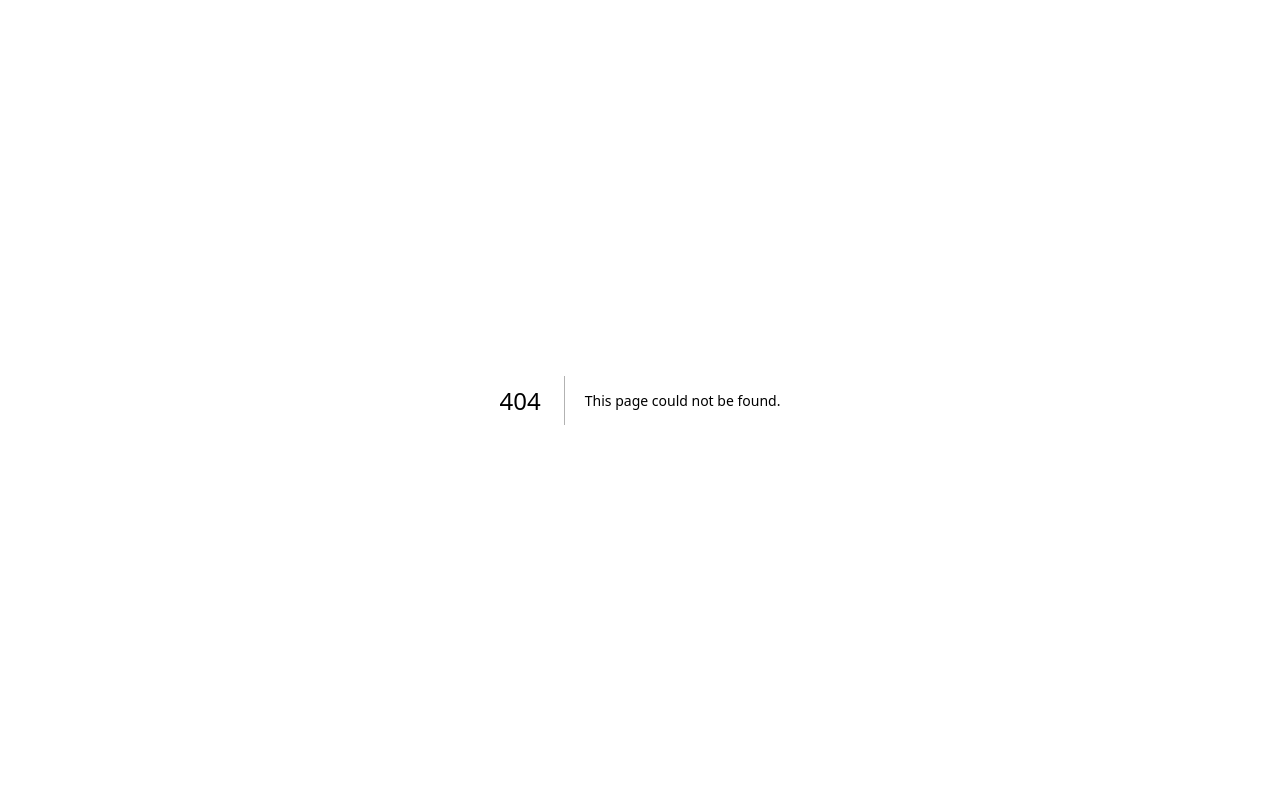
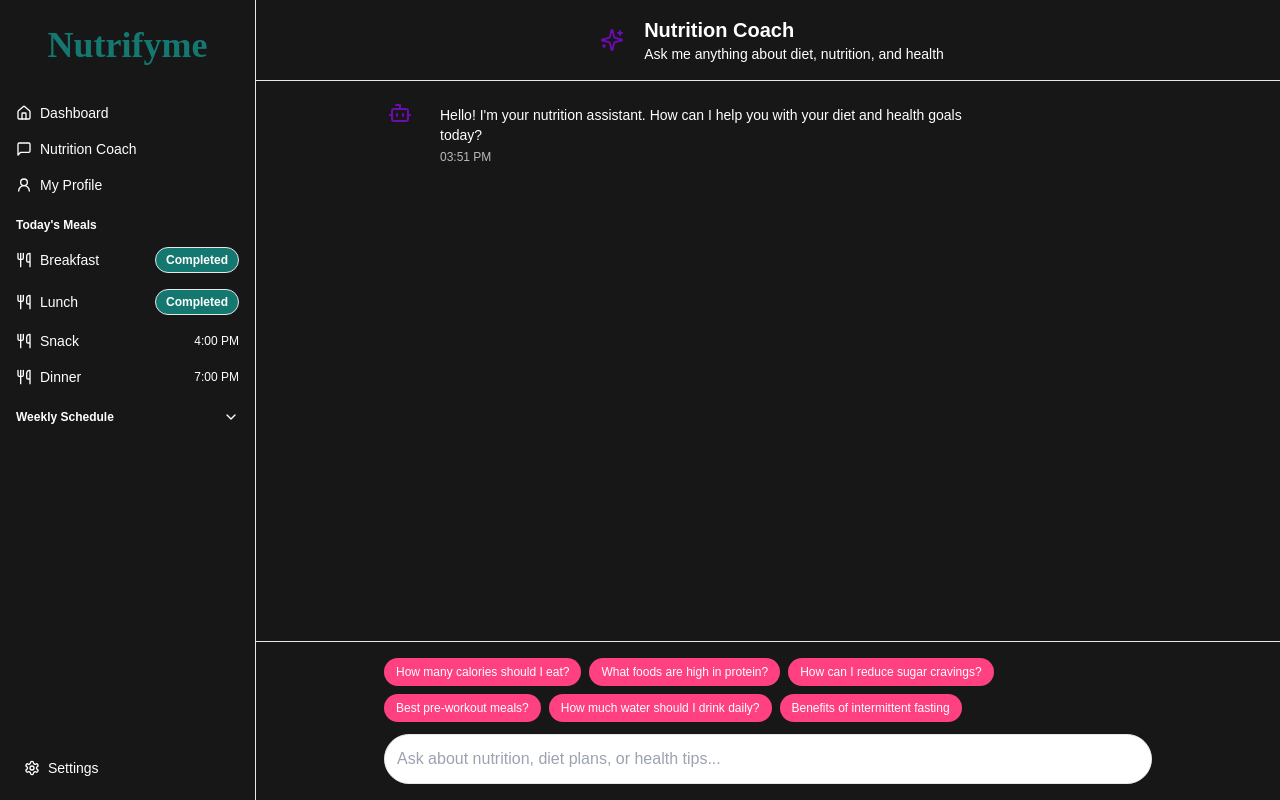
Before and after one commit to TheSubMish/nutrify-v2, a Next.js app: page /dashboard/chat in a window 1280 px wide. Before the commit this address had no page. Built offline with nearby package versions, Linux system fonts and the light colour scheme.

Commit message:
fix: dashboard layout and minor changes

```diff
--- a/src/app/chat/page.jsx
+++ b/src/app/dashboard/chat/page.jsx
@@ -92,7 +92,7 @@
 
   return (
     <div className="flex h-screen bg-background">
-      <AppSidebar />
+      {/* <AppSidebar /> */}
       <main className="flex-1 flex flex-col overflow-hidden">
         <ChatHeader />
 
--- /dev/null
+++ b/src/app/dashboard/layout.jsx
@@ -0,0 +1,14 @@
+import { AppSidebar } from "@/components/dashboard/app-sidebar"
+
+export default function Layout({ children }){
+    return (
+        <>
+            <div className="flex h-screen bg-background">
+                <AppSidebar />
+                <main className="flex-1 flex flex-col overflow-hidden">
+                    {children}
+                </main>
+            </div>
+        </>
+    )
+}
--- a/src/app/globals.css
+++ b/src/app/globals.css
@@ -3,6 +3,7 @@
 @tailwind utilities;
 
 @import url('https://fonts.googleapis.com/css2?family=Gabarito:wght@400..900&family=Inter:ital,opsz,wght@0,14..32,100..900;1,14..32,100..900&display=swap');
+@import url('https://fonts.googleapis.com/css2?family=Slackey&display=swap');
 
 .gabarito-uniquifier {
   font-family: "Inter", serif;
@@ -11,6 +12,11 @@
   font-style: normal;
 }
 
+.slackey-regular {
+  font-family: "Slackey", cursive;
+  font-weight: 700;
+  font-style: normal;
+}
 
 :root {
   /* Theme Colors */
--- a/src/components/dashboard/app-sidebar.jsx
+++ b/src/components/dashboard/app-sidebar.jsx
@@ -96,7 +96,7 @@
             height={48}
             className="w-8 h-8 md:w-10 md:h-10 lg:w-12 lg:h-12"
           /> */}
-          <span className="text-center">Nutrifyme</span>
+          <span className="text-center slackey-regular secondary">Nutrifyme</span>
         </Link>
         <div
           className="md:hidden cursor-pointer z-20"
@@ -156,7 +156,7 @@
                 </SidebarMenuItem>
                 <SidebarMenuItem>
                   <SidebarMenuButton asChild>
-                    <a href="/chat">
+                    <a href="/dashboard/chat">
                       <MessageSquare className="h-4 w-4" />
                       <span>Nutrition Coach</span>
                     </a>
@@ -164,7 +164,7 @@
                 </SidebarMenuItem>
                 <SidebarMenuItem>
                   <SidebarMenuButton asChild>
-                    <a href="/profile">
+                    <a href="/dashboard/profile">
                       <User2 className="h-4 w-4" />
                       <span>My Profile</span>
                     </a>
@@ -182,7 +182,7 @@
                 {userData.mealTypes.map((meal) => (
                   <SidebarMenuItem key={meal.name}>
                     <SidebarMenuButton asChild>
-                      <a href={`/meals/${meal.name.toLowerCase()}`}>
+                      <a href={`/dashboard/meals/${meal.name.toLowerCase()}`}>
                         <Utensils className="h-4 w-4" />
                         <span>{meal.name}</span>
                         <span className="ml-auto flex items-center text-xs">
@@ -217,7 +217,7 @@
                     {userData.weekDays.map((day) => (
                       <SidebarMenuItem key={day.day}>
                         <SidebarMenuButton asChild isActive={day.isActive} onClick={(e) => e.stopPropagation()}>
-                          <a href={`/schedule/${day.day.toLowerCase()}`}>
+                          <a href={`/dashboard/schedule/${day.day.toLowerCase()}`}>
                             <Calendar className="h-4 w-4" />
                             <span>{day.day}</span>
                             {day.isActive && <ChevronRight className="ml-auto h-4 w-4" />}
@@ -237,7 +237,7 @@
           <SidebarMenu>
             <SidebarMenuItem>
               <SidebarMenuButton asChild>
-                <a href="/settings">
+                <a href="/dashboard/settings">
                   <Settings className="h-4 w-4" />
                   <span>Settings</span>
                 </a>
--- a/src/components/dashboard/dashboard.jsx
+++ b/src/components/dashboard/dashboard.jsx
@@ -4,7 +4,7 @@
 import { AppSidebar } from "./app-sidebar"
 import MealCard from "./meal-card"
 import NutritionChart from "./nutrition-chart"
-import AIRecommendation from "./ai-recommendation"
+// import AIRecommendation from "./ai-recommendation"
 import CalorieTracker from "./calorie-tracker"
 import WaterIntake from "./water-intake"
 import { Tabs, TabsContent } from "@/components/ui/tabs"
@@ -85,7 +85,7 @@
 
   return (
     <div className="flex h-screen bg-background">
-      <AppSidebar />
+      {/* <AppSidebar /> */}
       <main className="flex-1 overflow-auto p-6">
         <div className="flex items-center justify-between mb-6">
           <div>
@@ -93,10 +93,10 @@
             <p className="text-muted-foreground">Monday, March 1, 2025</p>
           </div>
           <div className="flex gap-3">
-            <Button variant="outline" size="sm">
+            {/* <Button variant="outline" size="sm">
               <RefreshCw className="mr-2 h-4 w-4" />
               Refresh Plan
-            </Button>
+            </Button> */}
             <Button size="sm">
               <Zap className="mr-2 h-4 w-4" />
               Generate New Plan
--- a/src/components/layout/Navbar.jsx
+++ b/src/components/layout/Navbar.jsx
@@ -42,14 +42,14 @@
           href="/"
           className="flex items-center gap-2 text-2xl md:text-3xl lg:text-4xl font-bold z-10 gabarito-uniquifier"
         >
-          <Image
+          {/* <Image
             src="/logo.png"
             alt="Nutrifyme Logo"
             width={48}
             height={48}
             className="w-8 h-8 md:w-10 md:h-10 lg:w-12 lg:h-12"
-          />
-          <span>Nutrifyme</span>
+          /> */}
+          <span className="slackey-regular secondary">Nutrifyme</span>
         </Link>
 
         {/* Hamburger Menu */}
--- a/src/components/profile/profile.jsx
+++ b/src/components/profile/profile.jsx
@@ -58,8 +58,8 @@
   }
 
   return (
-    <div className="flex h-screen bg-background">
-      <AppSidebar />
+    <div className="flex h-screen bg-background overflow-y-auto max-h-screen scrollbar-thin scrollbar-thumb-gray-400 scrollbar-track-gray-200">
+      {/* <AppSidebar /> */}
       <main className="flex-1  p-6">
         <div className="flex items-center justify-between mb-6">
           <div>
```
Also changed, not shown: src/app/dashboard/profile/page.jsx (renamed from src/app/profile/page.jsx).
